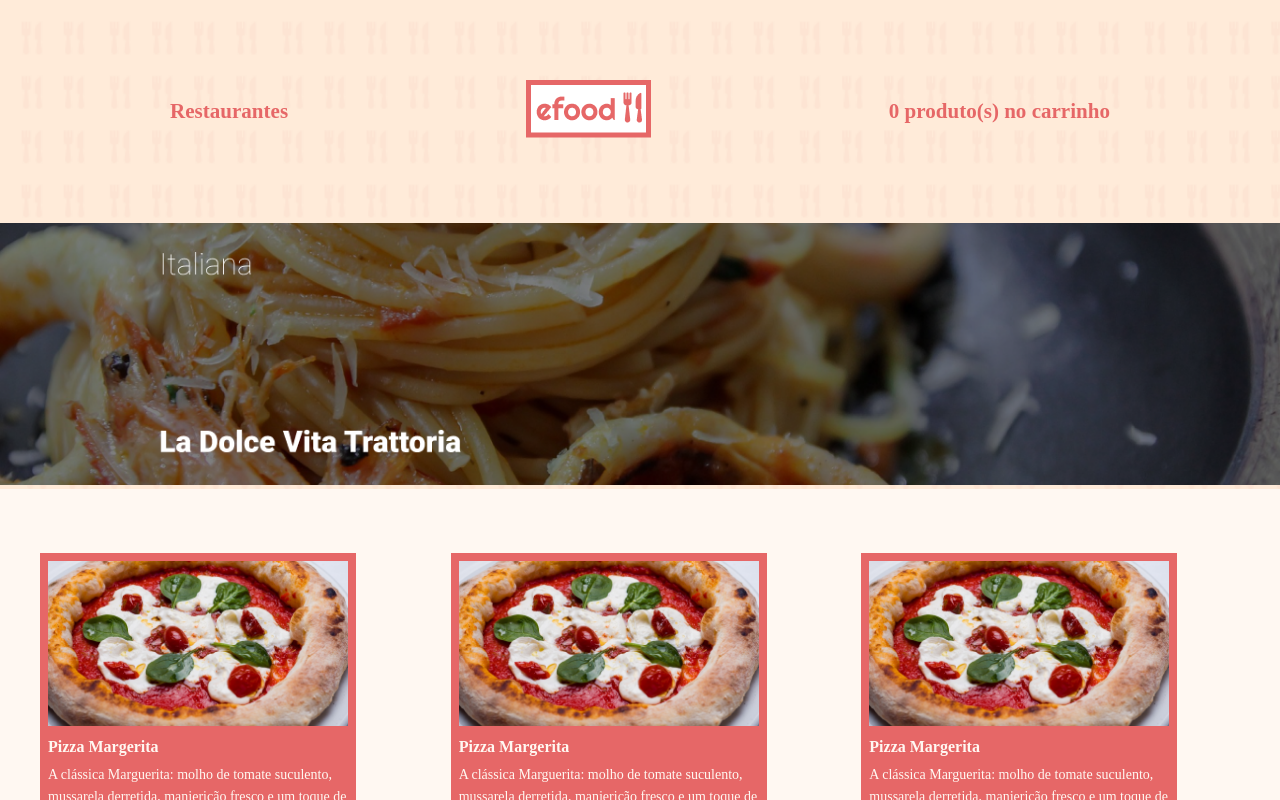
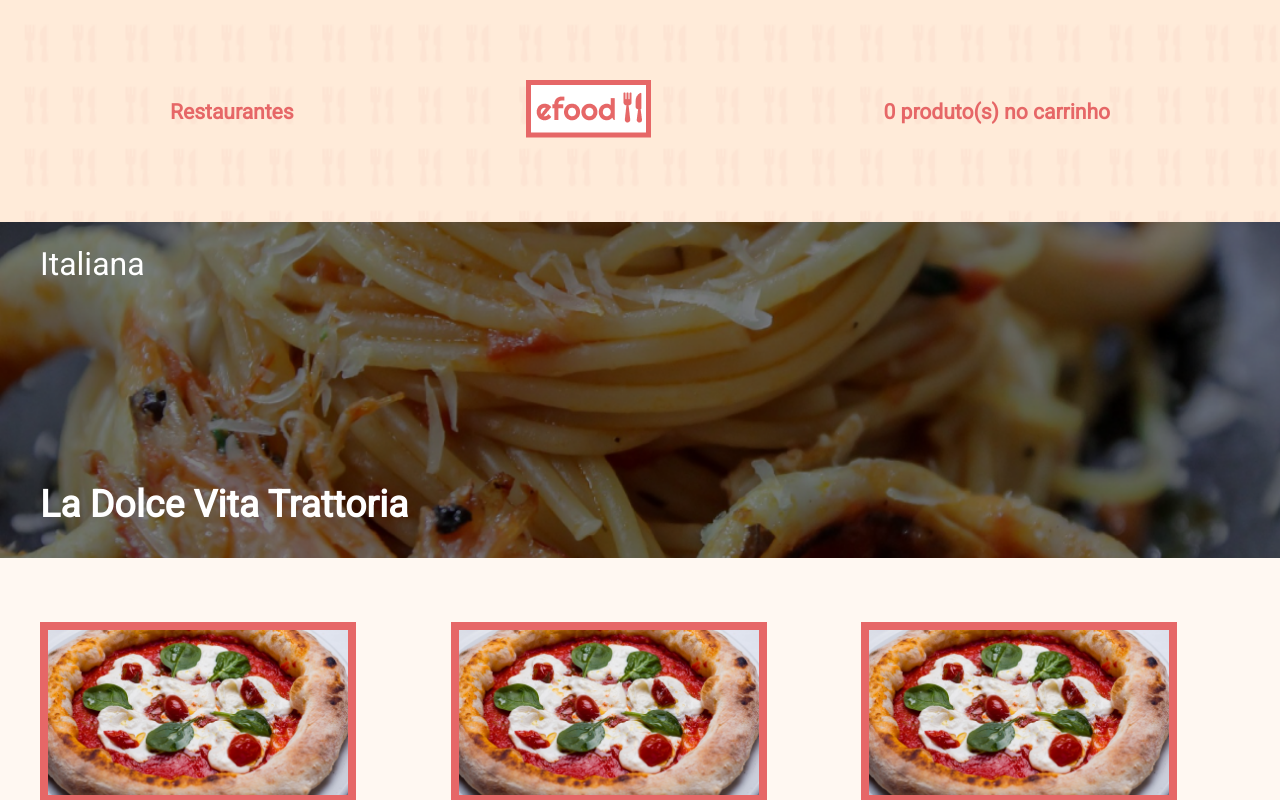
Before and after one commit to AndersonCostaDev01/EFood---AndersonCosta, a React (Vite) app: page /saiba-mais in a window 1280 px wide. Shown: the top 800 px of the page. Built offline with nearby package versions, Linux system fonts and the light colour scheme.

Commit message:
Aplicação da imagem correta no  Header

```diff
--- a/index.html
+++ b/index.html
@@ -3,6 +3,9 @@
   <head>
     <meta charset="UTF-8" />
     <link rel="icon" type="image/svg+xml" href="/vite.svg" />
+    <link rel="preconnect" href="https://fonts.googleapis.com">
+    <link rel="preconnect" href="https://fonts.gstatic.com" crossorigin>
+    <link href="https://fonts.googleapis.com/css2?family=Roboto&display=swap" rel="stylesheet">
     <meta name="viewport" content="width=device-width, initial-scale=1.0" />
     <title>E-Food</title>
   </head>
--- a/src/components/HeaderCart/index.tsx
+++ b/src/components/HeaderCart/index.tsx
@@ -6,7 +6,7 @@ import * as S from './styles'
 // Importação de imagens
 import fundoHeader from '../../assets/fundoHeader.png'
 import logo from '../../assets/logo.png'
-import image from '../../assets/apresentacaoHeader.png'
+import image from '../../assets/fundoSobre.png'
 
 export default function HeaderCart() {
     return (
@@ -18,7 +18,14 @@ export default function HeaderCart() {
                 <Link to={'/'}><img src={logo} alt="Logo da Efood" /></Link>
                 <h3>0 produto(s) no carrinho</h3>
             </S.Containerlogo>
-            <S.Img src={image} alt="Prato de macarão" />
+            <S.ContainerImg
+                style={{backgroundImage: `url(${image})`}}>
+                   <S.Img className='container'>
+                   <S.Italic>Italiana</S.Italic>
+                   <h3>La Dolce Vita Trattoria</h3>
+                   </S.Img>
+            </S.ContainerImg>
+            {/* <S.Img src={image} alt="Prato de macarão" /> */}
 
         </S.HeaderContainer>
     )
--- a/src/components/HeaderCart/styles.ts
+++ b/src/components/HeaderCart/styles.ts
@@ -19,7 +19,26 @@ export const  Containerlogo = styled.div`
     font-size: 18px;
     font-weight: bold;
 `
-export const Img = styled.img`
+export const Img = styled.div`
     width: 100%;
+    height: 280px;
     object-fit: cover;
+    display: flex;
+    flex-direction: column;
+    justify-content: space-between;
+    padding-top: 24px;
+    padding-bottom: 32px;
+    color: ${cores.branco};
+    font-size: 32px;
+    font-weight: 900;
 `
+export const ContainerImg = styled.div`
+    background-repeat: no-repeat;
+    background-size: cover;
+`
+export const  Italic = styled.h3`
+    font-weight: 100;
+    line-height: 37.5px;
+    font-size: 32px;
+    font-style: normal;
+`
--- a/src/globalStyles.ts
+++ b/src/globalStyles.ts
@@ -13,6 +13,7 @@ export const GlobalStyles = createGlobalStyle`
     * {
         margin: 0;
         padding: 0;
+        font-family:'Roboto', sans-serif;
     }
 
     body {
```
Also changed, not shown: src/assets/fundoSobre.png (added).
